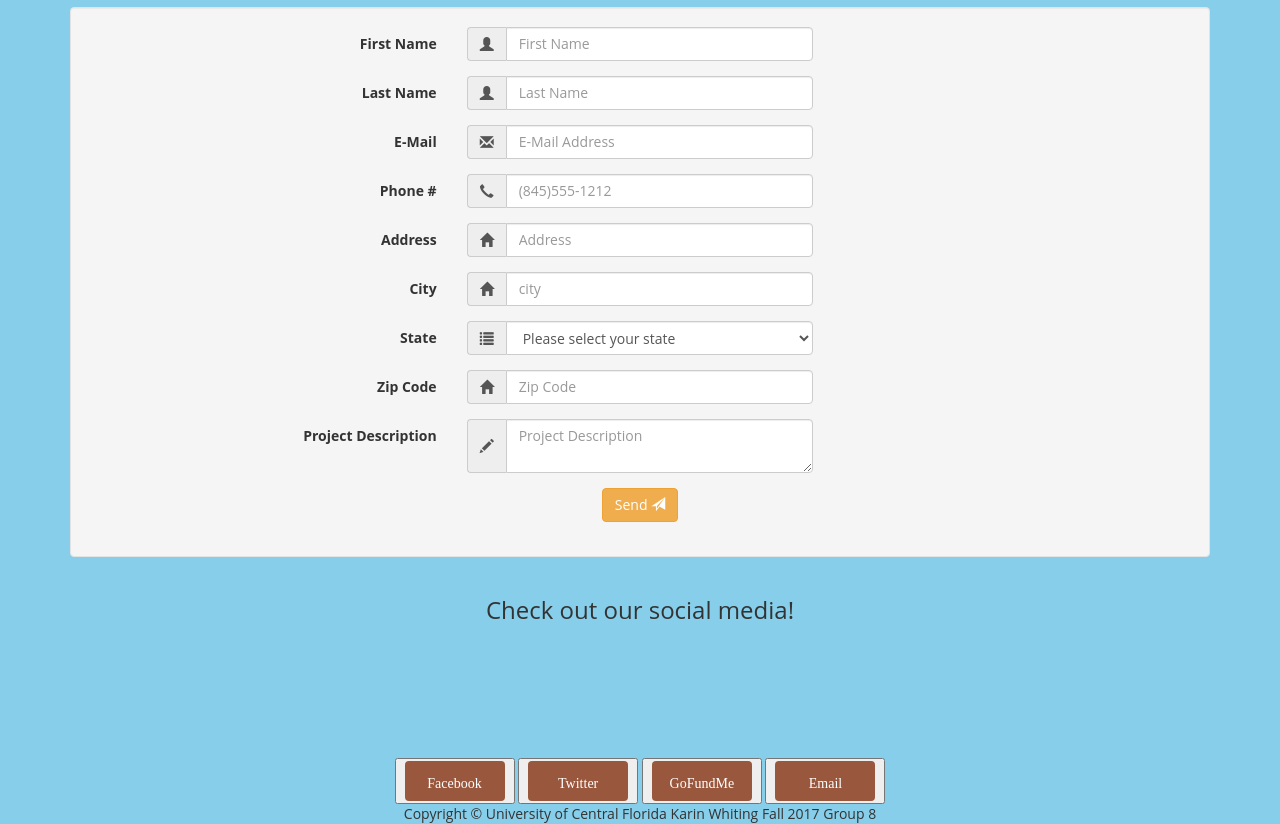
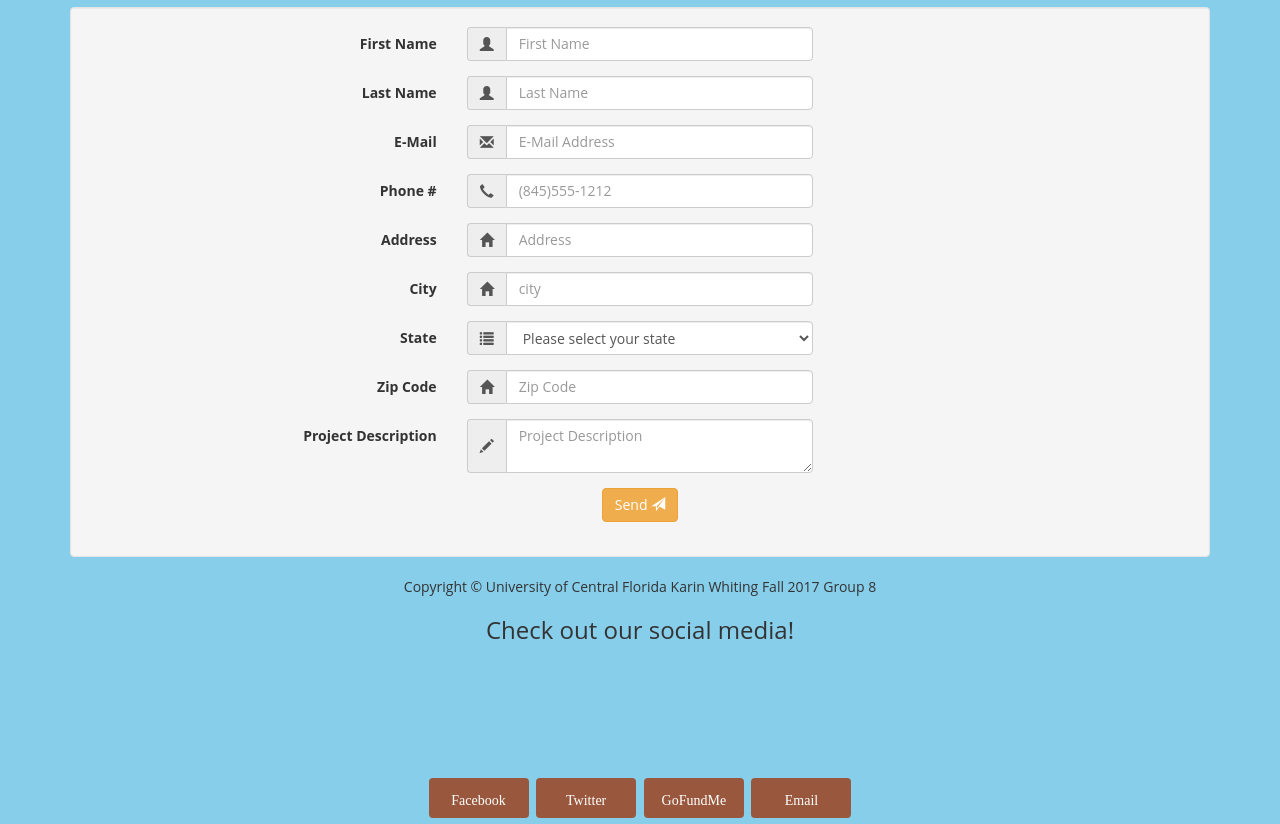
Before and after one commit to naspence407/naspence407.github.io, a plain HTML site: page html/contact.html in a window 1280 px wide. Shown: the part 171-995 px from the top of the page. Drawn offline with nearby package versions, Linux system fonts and the light colour scheme; files that its build step writes are made by us from their sources.

Commit message:
Add files via upload

```diff
--- a/html/contact.html
+++ b/html/contact.html
@@ -88,7 +88,7 @@
 <p>If you can’t find the information you are looking for on our website,
 please send us a message. We’d love to hear from you.</p>
  <div class="container">
- <form class="well form-horizontal" action=" " method="post"  id="contact_form">
+ <form class="well form-horizontal" action="/action_page.php" method="post"  id="contact_form">
 <fieldset>
 
 <!-- Text input-->
@@ -259,25 +259,23 @@ please send us a message. We’d love to hear from you.</p>
 </form>
 </div>
 
+
+<footer>Copyright &copy; University of Central Florida Karin Whiting Fall 2017 Group 8</footer>
 <h3>Check out our social media!</h3>
 <div class="container">
 	<div class="row">
 
-<body>
   <div class="test">
-	  <button type="button"><a href="https://www.facebook.com/MERINAROC/?ref=nf">Facebook</a></i></button>
-      <button type="button"><a href="https://twitter.com/ROC_Homeless">Twitter</a></i></button>
-	  <button type="button"><a href="https://www.gofundme.com/2hvemf6s">GoFundMe</a></i></button>
-	  <button type="button"><a href="#">Email</a></i></button>
+	  <a href="https://www.facebook.com/MERINAROC/?ref=nf">Facebook</a>
+      <a href="https://twitter.com/ROC_Homeless">Twitter</a>
+	  <a href="https://www.gofundme.com/2hvemf6s">GoFundMe</a>
+	  <a href="emailto:email@email.com">Email</a>
 
 	</div>
-</body>
 	</div>
 </div>
-</div>
 
-<footer>Copyright &copy; University of Central Florida Karin Whiting Fall 2017 Group 8</footer>
+</body>
 
 
-</body>
 </html>
```
